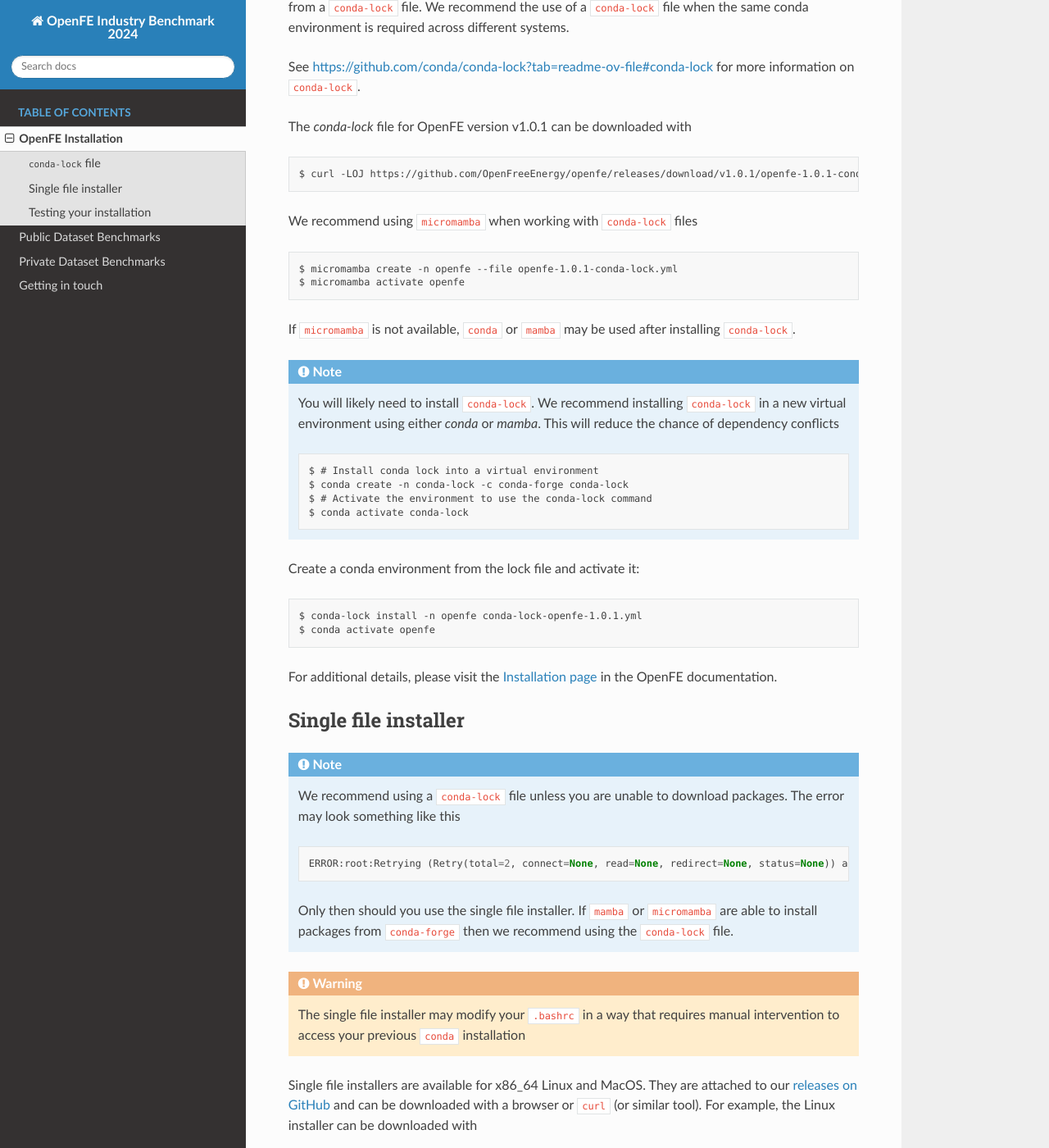
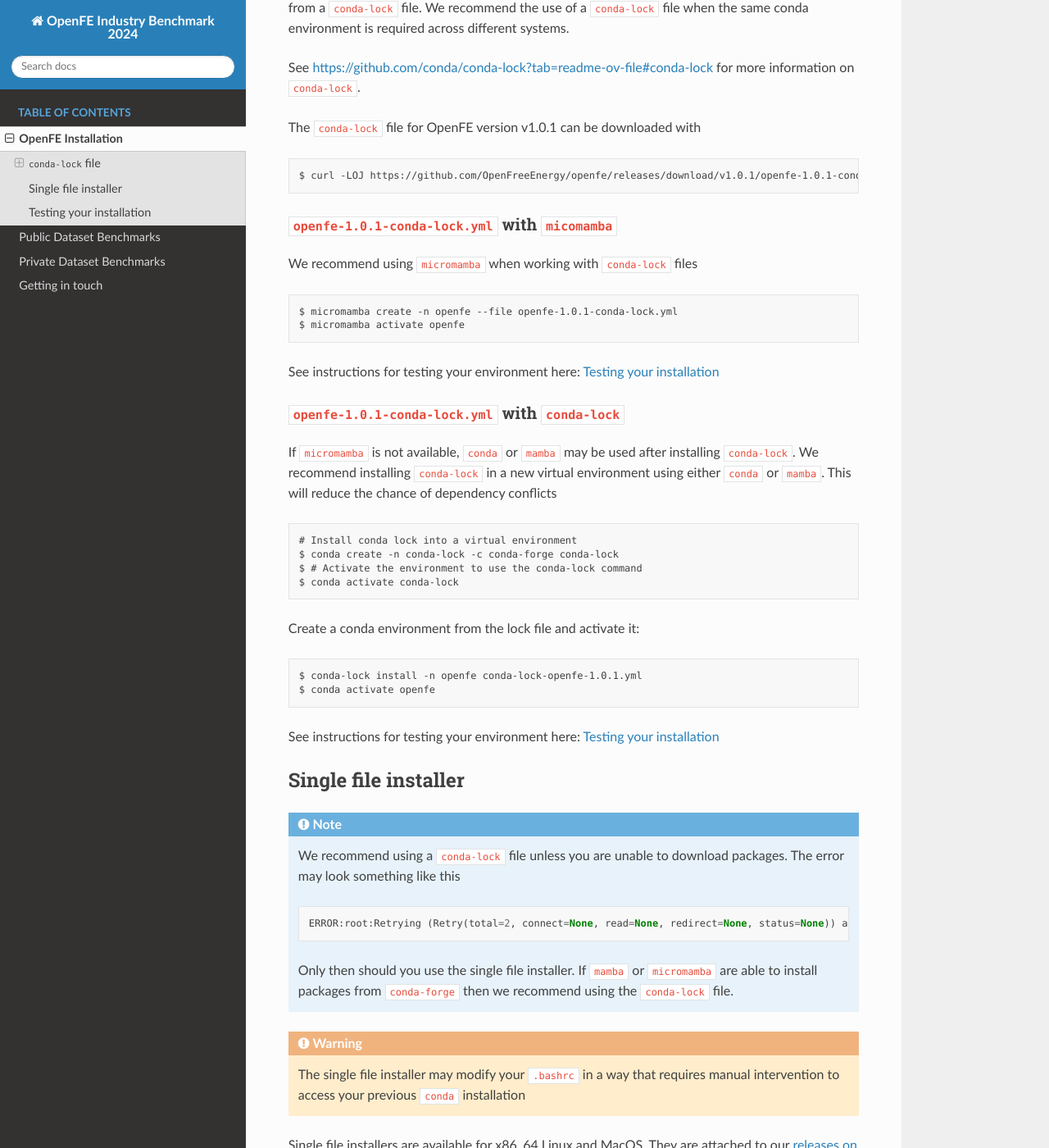
Before and after one commit to OpenFreeEnergy/IndustryBenchmarks2024, a Sphinx documentation site: the page built from docs/source/installation.rst, in a window 1280 px wide and 1400 px high, scrolled down 706 px. Shown: the whole window at 82% size. Built offline with Sphinx 7.4.7 and the Read the Docs theme 2.0.0, drawn with Linux system fonts in a browser that asks for light colours; some of the changed text lies outside the part shown.

Commit message:
cleanup conda lock steps, also link to testing env

```diff
--- a/docs/source/installation.rst
+++ b/docs/source/installation.rst
@@ -7,14 +7,13 @@
 
 For this benchmarking study, we would like to ask that all participants use a specific installation of OpenFE (v1.0.1) alongside selected pinned tooling dependencies (e.g. openff-toolkit v0.15.2, openmm v8.1.1, openmmforcefields v0.13.0, openmmtools v0.23.1).
 
-To do this, we ask participants to install a version of openfe with a pre-defined environment. This means that you may likely have to re-install any existing `openfe` installs. This can be achieved in two different ways, using a conda lock file or a single file installer as described below.
+To do this, we ask participants to install a version of openfe with a pre-defined environment. This means that you may likely have to re-install any existing ``openfe`` installs. This can be achieved in two different ways, using a conda lock file or a single file installer as described below.
 
 Please reach out to the OpenFE team should installing a new openfe version not be easily feasible or if you need help with your installation.
 
 .. note::
 
    We recommend using a ``conda-lock`` file unless you are unable to download packages.
-
 
 
 ``conda-lock`` file
@@ -28,34 +27,38 @@
 
 See https://github.com/conda/conda-lock?tab=readme-ov-file#conda-lock for more information on ``conda-lock``.
 
-The `conda-lock` file for OpenFE version v1.0.1 can be downloaded with ::
+The ``conda-lock`` file for OpenFE version v1.0.1 can be downloaded with ::
 
   $ curl -LOJ https://github.com/OpenFreeEnergy/openfe/releases/download/v1.0.1/openfe-1.0.1-conda-lock.yml
+
+``openfe-1.0.1-conda-lock.yml`` with ``micomamba``
+--------------------------------------------------
 
 We recommend using ``micromamba`` when working with ``conda-lock`` files ::
 
   $ micromamba create -n openfe --file openfe-1.0.1-conda-lock.yml
   $ micromamba activate openfe
 
+See instructions for testing your environment here: :ref:`installation:Testing your installation`
+
+``openfe-1.0.1-conda-lock.yml`` with ``conda-lock``
+---------------------------------------------------
+
 If ``micromamba`` is not available, ``conda`` or ``mamba`` may be used after installing ``conda-lock``.
+We recommend installing ``conda-lock`` in a new virtual environment using either ``conda`` or ``mamba``.
+This will reduce the chance of dependency conflicts ::
 
-.. note::
-
-   You will likely need to install ``conda-lock``.
-   We recommend installing ``conda-lock`` in a new virtual environment using either `conda` or `mamba`.
-   This will reduce the chance of dependency conflicts ::
-
-       $ # Install conda lock into a virtual environment
-       $ conda create -n conda-lock -c conda-forge conda-lock
-       $ # Activate the environment to use the conda-lock command
-       $ conda activate conda-lock
+  # Install conda lock into a virtual environment
+  $ conda create -n conda-lock -c conda-forge conda-lock
+  $ # Activate the environment to use the conda-lock command
+  $ conda activate conda-lock
 
 Create a conda environment from the lock file and activate it::
 
   $ conda-lock install -n openfe conda-lock-openfe-1.0.1.yml
   $ conda activate openfe
 
-For additional details, please visit the `Installation page <https://docs.openfree.energy/en/latest/installation.html>`_ in the OpenFE documentation.
+See instructions for testing your environment here: :ref:`installation:Testing your installation`
 
 Single file installer
 =====================
@@ -110,6 +113,7 @@
 
 For additional details, please visit the `Installation page <https://docs.openfree.energy/en/latest/installation.html>`_ in the OpenFE documentation.
 
+See instructions for testing your environment here: :ref:`installation:Testing your installation`
 
 Testing your installation
 =========================
```
